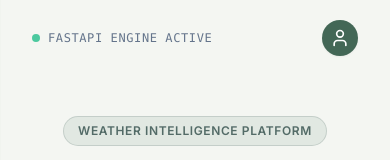
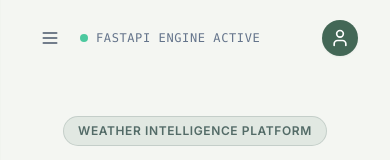
Before and after one commit to Monicka16/weatherGPT_lab_frontend, a React (Vite) app: page / in a window 390 px wide. Shown: the top 160 px of the page. Built offline with nearby package versions, Linux system fonts and the light colour scheme; no server answers.

Commit message:
Profile added_header_update

```diff
--- a/src/components/layout/Header.tsx
+++ b/src/components/layout/Header.tsx
@@ -1,9 +1,13 @@
 import React, { useState, useRef, useEffect } from 'react';
-import { User, LogIn, UserPlus, LogOut } from 'lucide-react';
+import { User, LogIn, UserPlus, LogOut, Menu } from 'lucide-react';
 import { useNavigate } from 'react-router-dom';
 import { useAuth } from '../../context/AuthContext';
 
-export const Header: React.FC = () => {
+interface HeaderProps {
+  onOpenMobileSidebar?: () => void;
+}
+
+export const Header: React.FC<HeaderProps> = ({ onOpenMobileSidebar }) => {
   const { user, signOut } = useAuth();
   const navigate = useNavigate();
   const [dropdownOpen, setDropdownOpen] = useState(false);
@@ -28,13 +32,24 @@ export const Header: React.FC = () => {
 
   return (
     <header className="flex justify-between items-center px-8 py-5 bg-transparent">
-      {/* Engine Status Indicator matching Image 1 */}
-      <div className="flex items-center gap-2 text-xs font-mono text-slate-500 uppercase tracking-wider">
-        <span className="w-2 h-2 rounded-full bg-emerald-500 animate-pulse"></span>
-        FastAPI Engine Active
+      {/* Engine Status & Mobile Menu Toggle */}
+      <div className="flex items-center gap-3">
+        {onOpenMobileSidebar && (
+          <button
+            onClick={onOpenMobileSidebar}
+            className="md:hidden p-2 text-slate-600 hover:text-slate-900 rounded-lg"
+            title="Open Menu"
+          >
+            <Menu className="w-5 h-5" />
+          </button>
+        )}
+        <div className="flex items-center gap-2 text-xs font-mono text-slate-500 uppercase tracking-wider">
+          <span className="w-2 h-2 rounded-full bg-emerald-500 animate-pulse"></span>
+          FASTAPI ENGINE ACTIVE
+        </div>
       </div>
 
-      {/* Profile Avatar Button & Submenu (Right) */}
+      {/* Profile Avatar Button & Submenu */}
       <div className="relative" ref={dropdownRef}>
         <button
           onClick={() => setDropdownOpen((prev) => !prev)}
@@ -60,7 +75,7 @@ export const Header: React.FC = () => {
                 </div>
                 <button
                   onClick={handleSignOut}
-                  className="w-full text-left px-4 py-2.5 text-sm hover:bg-slate-50 flex items-center gap-2 text-red-600 transition-colors"
+                  className="w-full text-left px-4 py-2.5 text-sm hover:bg-slate-50 flex items-center gap-2 text-red-600 transition-colors cursor-pointer"
                 >
                   <LogOut className="w-4 h-4" />
                   Sign Out
@@ -78,7 +93,7 @@ export const Header: React.FC = () => {
                     navigate('/signin');
                     setDropdownOpen(false);
                   }}
-                  className="w-full text-left px-4 py-2.5 text-sm hover:bg-slate-50 flex items-center gap-2 transition-colors"
+                  className="w-full text-left px-4 py-2.5 text-sm hover:bg-slate-50 flex items-center gap-2 transition-colors cursor-pointer"
                 >
                   <LogIn className="w-4 h-4 text-slate-500" />
                   Sign In
@@ -88,7 +103,7 @@ export const Header: React.FC = () => {
                     navigate('/signup');
                     setDropdownOpen(false);
                   }}
-                  className="w-full text-left px-4 py-2.5 text-sm hover:bg-slate-50 flex items-center gap-2 transition-colors text-[#436756] font-medium"
+                  className="w-full text-left px-4 py-2.5 text-sm hover:bg-slate-50 flex items-center gap-2 transition-colors text-[#436756] font-medium cursor-pointer"
                 >
                   <UserPlus className="w-4 h-4" />
                   Create Account
```
